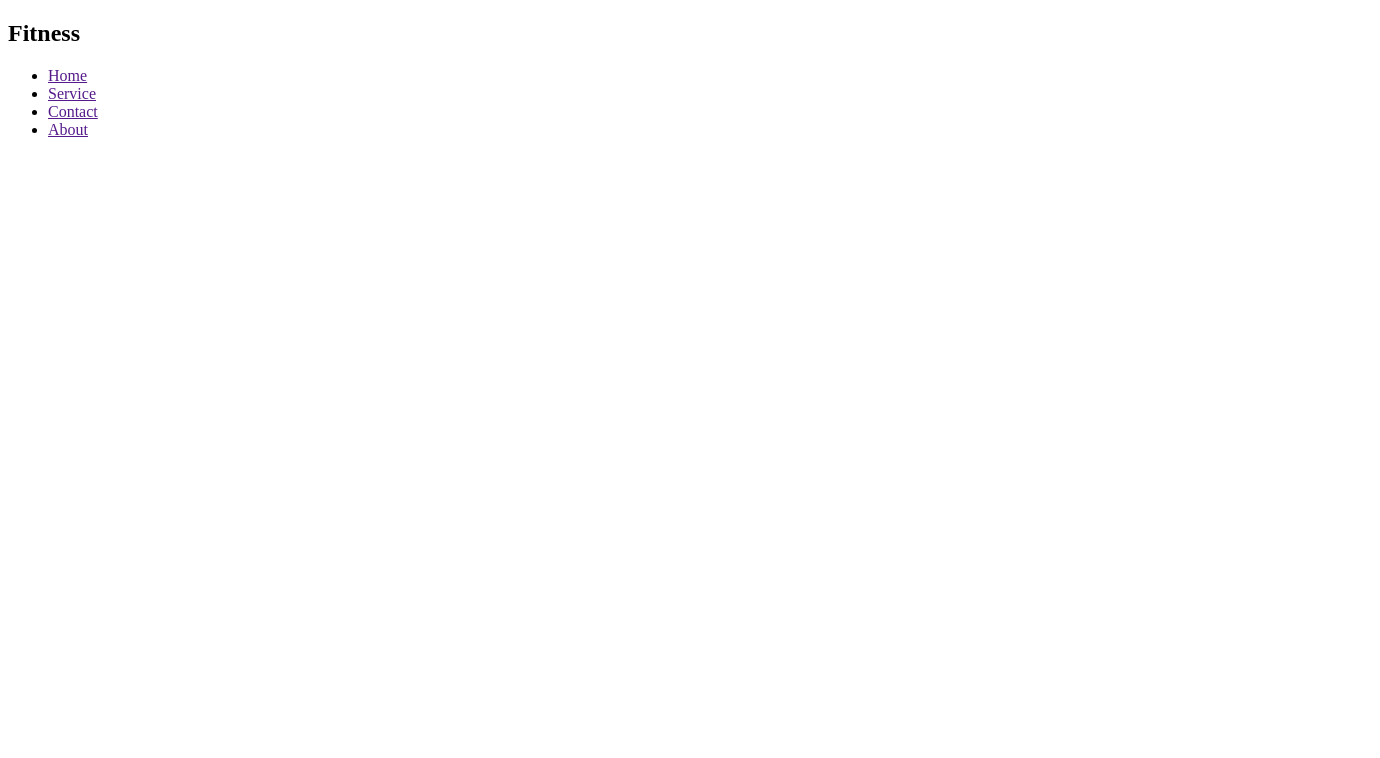
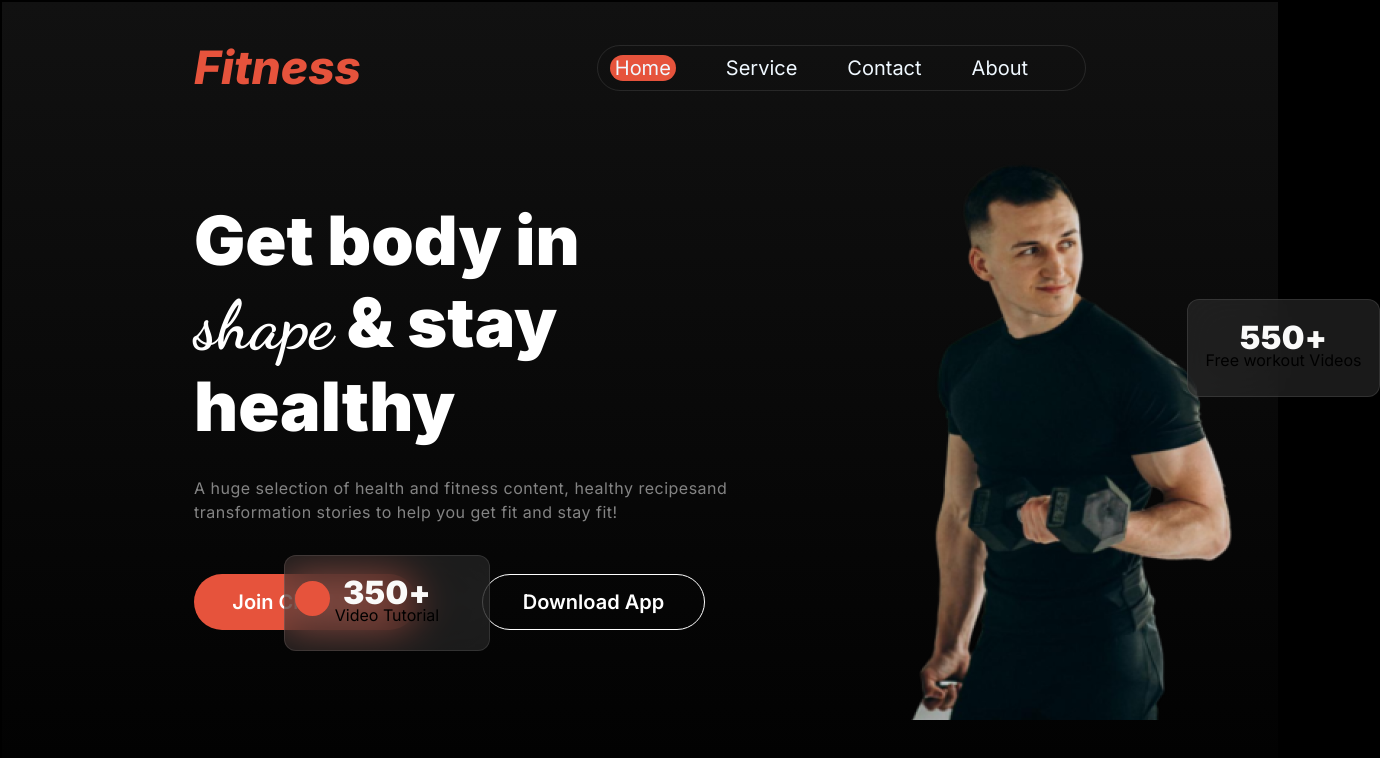
Before and after one commit to imtiazahmadtanvir/Fitness_website, a plain HTML site: page index.html in a window 1280 px wide. Shown: the whole page, 1380 px wide, since content can reach past the window. Drawn offline with Linux system fonts and the light colour scheme.

Commit message:
second commit

```diff
--- a/index.html
+++ b/index.html
@@ -8,7 +8,7 @@
 </head>
 <body>
                            <!-- Section 1 -->
-    <section>
+    <section  class="section-1">
 
         <nav class="nav">
             <div class="nav-title">
@@ -27,14 +27,40 @@
                     <div class="bar1"></div>
                     <div class="bar2"></div>
                     <div class="bar3"></div>
-                    <div class="bar3"></div>
+                    <div class="bar4"></div>
                 </div>
             </div>
-
         </nav>
 
+        <div class="free-550">
+            <h4 class="t-1">550+</h4>
+            <p clsss="p-1">Free workout Videos</p>
+        </div>
+        <div class="free-350">
+
+                <div class="e">
+                    <i id="playbtn"></i>
+                </div>
+                <h4 class="t-1">350+</h4>
+                <p class="p1">Video Tutorial</p>
+
+        </div>
+        <div class="banner">
+            <div class="banner-left">
+                <h1 class="banner-title"><Span class="banner-title-1">Get body in<br></Span><span class="banner-title-2">shape</span><span class="banner-title-1"> & stay <br>healthy</span></h1>
+                 <p class="description"> A huge selection of health and fitness content, healthy recipesand transformation stories to help you get fit and stay fit! <br></p>
+                  <ul>
+                    <li><a href=""><button class="btn-primary" id="btn1">Join Club Now!</button></a></li>
+                    <li><a href=""><button class="btn-primary" id="btn2">Download App</button></a></li>
+                  </ul>
+            </div>
+            <div class="banner-right">
 
 
+                <img id="banner-right-img" src="images/Images 2.png" alt="">
+            </div>
+
+        </div>
 
     </section>
     <section>
--- a/laptop.css
+++ b/laptop.css
@@ -0,0 +1,411 @@
+@import url('https://fonts.googleapis.com/css2?family=Inter:ital,opsz,wght@0,14..32,100..900;1,14..32,100..900&family=Work+Sans:ital,wght@1,100..900&display=swap');
+
+@import url('https://fonts.googleapis.com/css2?family=Dancing+Script:wght@400..700&family=Inter:ital,opsz,wght@0,14..32,100..900;1,14..32,100..900&family=Work+Sans:ital,wght@1,100..900&display=swap');
+
+
+
+.dancing-script-font {
+  font-family: "Dancing Script", cursive;
+  font-optical-sizing: auto;
+  font-weight: normal;
+  font-style: normal;
+}
+
+.inter-font {
+  font-family: "Inter", sans-serif;
+  font-optical-sizing: auto;
+  font-weight: normal;
+  font-style: normal;
+}
+
+
+.work-sans-font {
+  font-family: "Work Sans", sans-serif;
+  font-optical-sizing: auto;
+  font-weight: normal;
+  font-style: italic;
+}
+
+*{
+    box-sizing: border-box;
+    margin: 0;
+    padding: 0;
+  }
+
+  body{
+    font-family: "Inter", sans-serif;
+    background: black;
+    width: 100%;
+}
+
+.section-1{
+    background: linear-gradient(180.00deg, rgb(17, 17, 17),rgba(119, 119, 119, 0) 100%);
+    padding-left: 15%;
+    padding-right: 15%;
+    padding-top: 3%;
+    border: 2px solid;
+    margin-bottom: 20px;
+
+
+}
+
+.nav{
+
+    display: flex;
+    align-items: center;
+    justify-content: space-between;
+    text-align: center;
+    align-items: center;
+    gap: 40px;
+    padding: 0 ;
+    margin-bottom: 5%;
+}
+
+.nav-title{
+    color: rgb(230, 83, 60);
+    font-weight:800;
+    font-size: 1.5rem;
+    font-family: Inter;
+    align-items: center;
+    justify-content: center;
+}
+
+
+/* Fitness name design */
+#title-1{
+    color: rgb(230, 83, 60);
+    font-family: "Inter", sans-serif;
+    font-style: italic;
+    font-size: 46px;
+    font-weight: 800;
+    line-height: 120%;
+    letter-spacing: 0%;
+    text-align: left;
+
+}
+
+.nav_b2{
+    display: none;
+}
+.nav-b{
+    display: flex;
+    flex-direction: row;
+}
+.nav_b1 {
+    display: flex;
+    flex-direction: row;
+    justify-content:flex-start;
+    align-items: center;
+    gap: auto;
+    border: 1px solid rgba(255, 255, 255, 0.1);
+    border-radius: 39px;
+    padding: 9px 7px;
+    font-family: "Inter", sans-serif;
+    font-size: 14px;
+    line-height: 19px;
+    font-weight: 500px;
+    color: aliceblue;
+
+}
+.nav_b1 ul{
+    display: flex;
+    align-items: center;
+}
+.nav ul li{
+    list-style: none;
+    display: flex;
+    flex-direction: ;
+    margin-right: 50px;
+}
+.nav li a{
+    text-decoration: none;
+    font-size: 20px;
+}
+#dark-1{
+    border: 15px;
+    margin-left: 5px;
+    padding: 5px;
+    border-width: 5px;
+    border: 1px black;
+    align-items: center;
+    background: rgb(230, 83, 60);
+    border-radius: 25px;
+
+}
+.dark-2{
+    justify-content:space-between;
+    column-gap: 40px;
+    font-family: "Inter", sans-serif;
+    font-size: 1rem;
+    line-height: 16px;
+    font-weight: 450px;
+    color: aliceblue;
+    cursor: pointer;
+
+}
+/* banner part of section 1 */
+.banner{
+    display: flex;
+    flex-direction: row;
+    gap: 150px;
+    margin-bottom: 15%;
+
+}
+.banner-left{
+    /* margin-top:149px; */
+    margin-top: 60px;
+    align-items: left;
+    /* margin-bottom: 5%; */
+
+}
+.banner-title{
+    /* padding-top: 40px; */
+    color: rgb(255, 255, 255);
+    font-size: 68px;
+    font-weight: 900;
+    line-height: 120%;
+    letter-spacing: 0%;
+    text-align: left;
+    margin-bottom:  28px;
+    margin-bottom: */
+}
+.banner-title-1{
+    font-family: Inter;
+
+}
+.banner-title-2{
+    font-family: "Dancing Script", cursive;
+
+}
+.banner-description{
+        color: rgb(93, 100, 105);
+        /* margin-bottom: 100px; */
+    }
+.description{
+        color: rgba(255, 255, 255, 0.5);
+        font-family: Inter;
+        font-size: 16px;
+        font-weight: 400;
+        line-height: 24px;
+        width: 560px;
+        letter-spacing: 0.5px;
+        text-align: left;
+        margin-bottom: 30px;
+}
+
+.banner-left ul{
+    display: flex;
+    align-items: center;
+    gap: 15px;
+}
+.banner-left ul li {
+    list-style: none;
+    margin-right: 50px;
+}
+
+.banner-left li a{
+    text-decoration: none;
+    font-size: 20px;
+}
+
+.btn-primary{
+
+    color: rgb(255, 255, 255);
+    font-family: Inter;
+    margin-top:20px;
+    width: 223px;
+    height: 56px;
+    border: 1px solid black;
+    font-size: 1.25rem;
+    border-radius: 40px;
+    border: none;
+    font-size: 1.25rem;
+    font-weight: 600;
+    line-height: 22px;
+    letter-spacing: 0px;
+    text-align: center;
+    cursor: pointer;
+    margin-bottom: 20px;
+
+}
+
+#btn1{
+    background: rgb(230, 83, 60);
+
+}
+
+#btn2{
+    border: 1px solid white;
+    background: transparent;
+}
+
+
+.free-550{
+    width: 193px;
+    height: 98px;
+    left: 1187px;
+    top: 299px;
+    border: 1px solid rgba(255, 255, 255, 0.1);
+    border-radius: 12px;
+    backdrop-filter: blur(20px);
+    background: rgba(48, 48, 48, 0.54);
+    display: flex;
+    flex-direction: column;
+    align-items: center;
+    justify-content: center;
+    position: absolute;
+
+}
+
+
+.free-350{
+    width: 206px;
+    height: 96px;
+    top: 555px;
+    right: 790px;
+    border: 1px solid rgba(255, 255, 255, 0.1);
+    border-radius: 12px;
+    backdrop-filter: blur(20px);
+    background:rgba(48, 48, 48, 0.54);
+    display: flex;
+    flex-direction: column;
+    align-items: center;
+    justify-content: center;
+    position: absolute;
+
+
+}
+.e{
+    position: absolute;
+    width: 35.24px;
+    height: 35.24px;
+    left: 10px;
+    top:25px;
+    background: rgb(230, 83, 60);
+    border-radius: 50%;
+}
+.t-1{
+    color: rgb(250, 250, 249);
+    font-family: Inter;
+    font-size: 2rem;
+    font-weight: 900;
+    line-height: 24px;
+    letter-spacing: 0.3px;
+    text-align: left;
+
+}
+.p-1{
+    color: whitesmoke;
+    font-family: Inter;
+    font-size: 1rem;
+    font-weight: 400;
+    line-height: 24px;
+    letter-spacing: 0.5px;
+    text-align: left;
+
+}
+
+
+
+
+
+
+
+
+@media screen and (max-width: 576px){
+
+
+    .nav_b1{
+        display: none;
+    }
+
+    .nav_b2{
+        display: inline-block;
+        cursor: pointer;
+      }
+    .bar1, .bar2, .bar3, .bar4 {
+        width: 35px;
+        height: 2px;
+        background-color: white;
+        margin: 6px 0;
+        transition: 0.4s;
+      }
+
+      /* banner part of section 1 */
+    .banner{
+        display: flex;
+        flex-direction: column;
+    }
+
+
+    .btn-primary{
+        /* margin-top: 30px; */
+        color: rgb(255, 255, 255);
+        font-family: Inter;
+        margin-top:20px;
+        width: 175px;
+        height: 56px;
+        border: 1px solid black;
+        font-size: 1rem;
+        border-radius: 40px;
+        border: none;
+        font-size: 1.1rem;
+        font-weight: 600;
+        line-height: 22px;
+        letter-spacing: 0px;
+        text-align: center;
+        cursor: pointer;
+        margin-bottom: 20px;
+
+    }
+    .description{
+        color: rgba(255, 255, 255, 0.5);
+        font-family: Inter;
+        font-size: 16px;
+        font-weight: 400;
+        line-height: 24px;
+        width: 274px;
+        letter-spacing: 0.5px;
+        text-align: left;
+        /* margin-bottom: 30px; */
+    }
+
+
+.free-550{
+    width: 193px;
+    height: 78px;
+    left: 289px;
+    top: 899px;
+    border: 1px solid rgba(255, 255, 255, 0.1);
+    border-radius: 12px;
+    backdrop-filter: blur(20px);
+    background: rgba(48, 48, 48, 0.54);
+    display: flex;
+    flex-direction: column;
+    align-items: center;
+    justify-content: center;
+    position: absolute;
+
+}
+
+
+.free-350{
+    width: 193px;
+    height: 78px;
+    left: 90px;
+    top: 1225px;
+    border: 1px solid rgba(255, 255, 255, 0.1);
+    border-radius: 12px;
+    backdrop-filter: blur(20px);
+    background:rgba(48, 48, 48, 0.54);
+    display: flex;
+    flex-direction: column;
+    align-items: center;
+    justify-content: center;
+    position: absolute;
+
+
+}
+
+
+}
```
